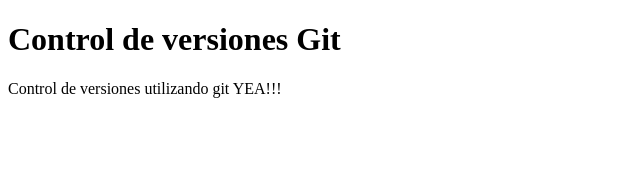
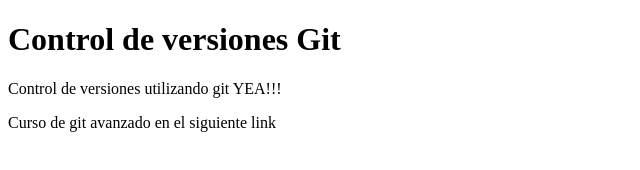
Before and after one commit to programacioncrb/Day03_Practice, a plain HTML site: page index.html in a window 1280 px wide. Shown: the whole page, without its empty margins (0-640 px from the left). Drawn offline with Linux system fonts and the light colour scheme.

Commit message:
add reference url

```diff
--- a/index.html
+++ b/index.html
@@ -9,6 +9,6 @@
 <body>
     <h1>Control de versiones Git</h1>
     <p>Control de versiones utilizando git YEA!!!</p>
-
+    <p>Curso de git avanzado en el siguiente link</p>
 </body>
 </html>
```
